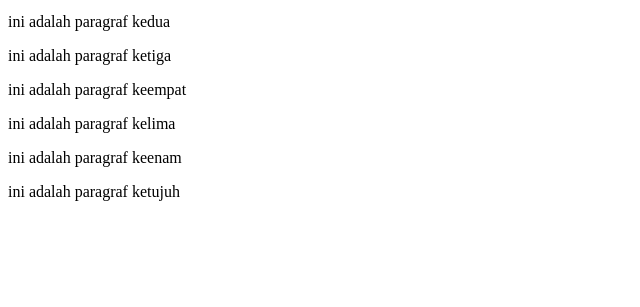
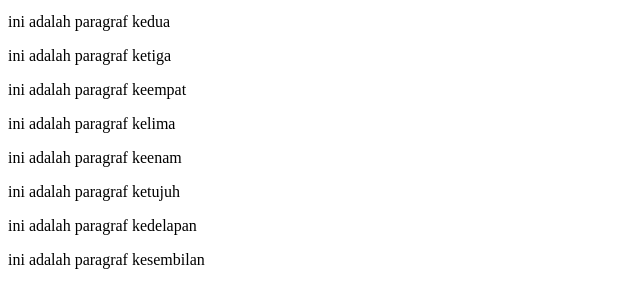
Before and after one commit to cristsnto/M06, a plain HTML site: page index.html in a window 1280 px wide. Shown: the part 101-408 px from the top of the page, without its empty margins (0-640 px from the left). Drawn offline with Linux system fonts and the light colour scheme.

Commit message:
menambahkan paragraf sembilan

```diff
--- a/index.html
+++ b/index.html
@@ -14,6 +14,8 @@
     <p>ini adalah paragraf kelima</p>
     <p>ini adalah paragraf keenam</p>
     <p>ini adalah paragraf ketujuh</p>
+    <p>ini adalah paragraf kedelapan</p>
+    <p>ini adalah paragraf kesembilan</p>
 
 
 </body>
```
